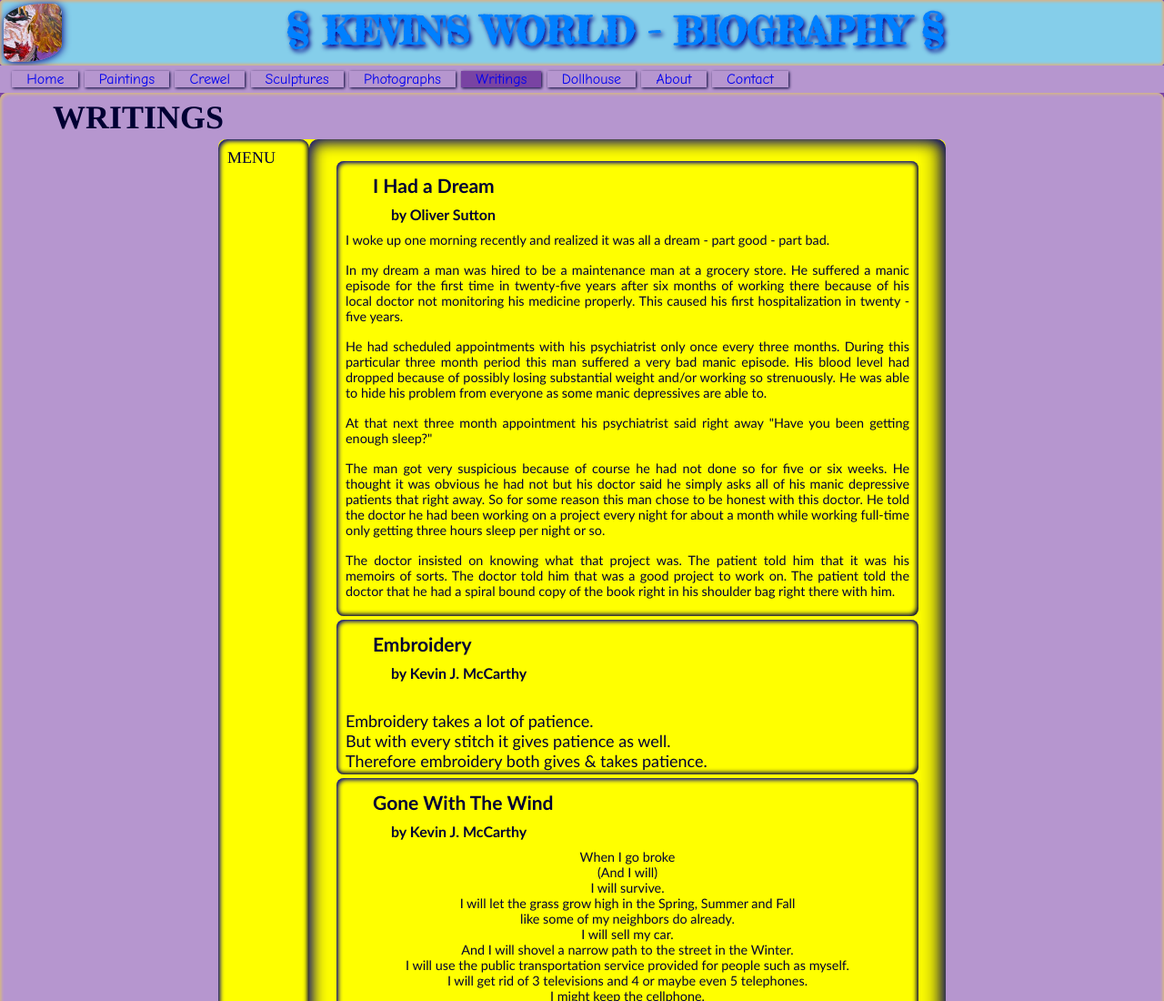
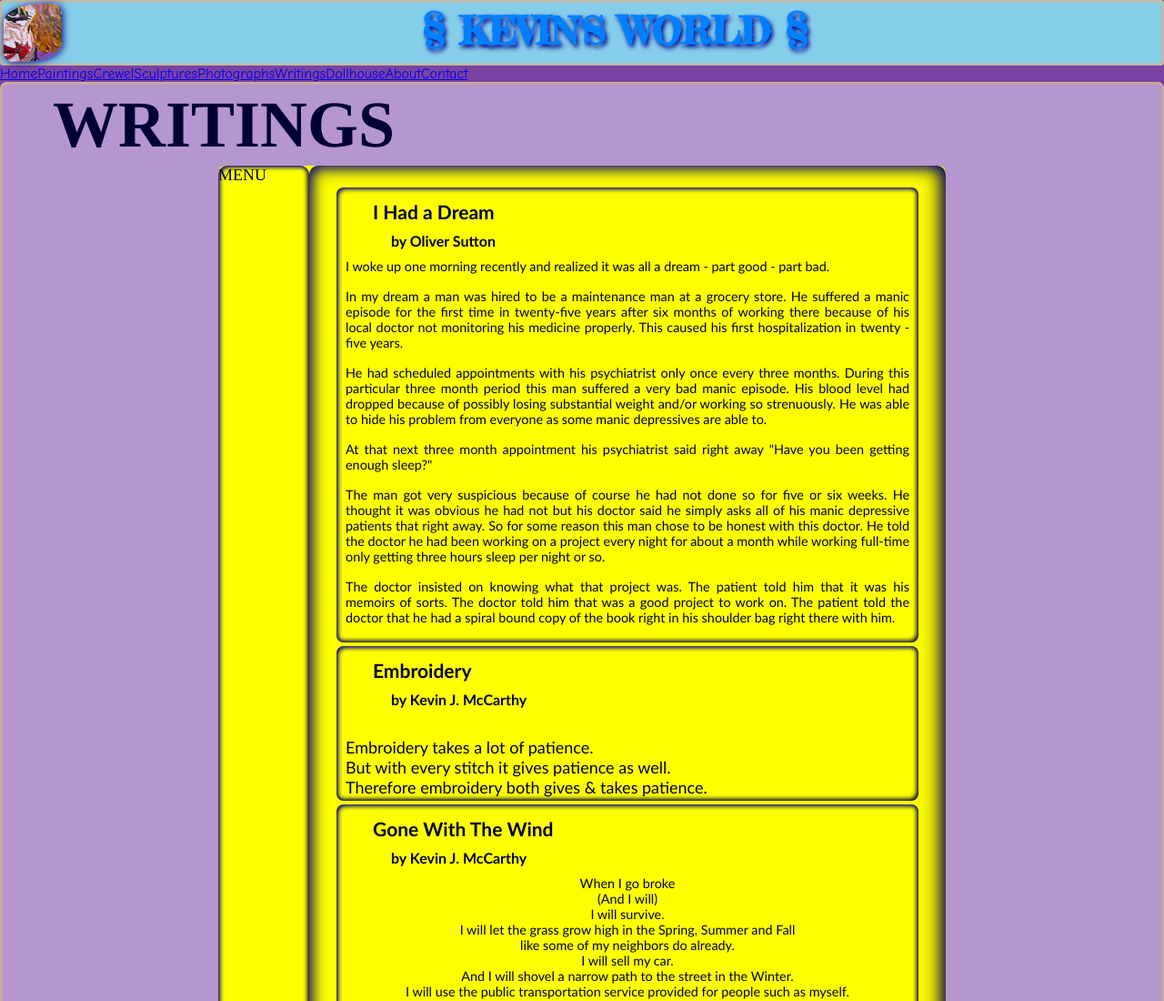
Before and after one commit to RayWallacePhotos/iamkevin, a plain HTML site: page writings.html in a window 1280 px wide. Shown: the top 1100 px of the page at 91% size. Drawn offline with Linux system fonts and the light colour scheme.

Commit message:
Major changes

```diff
--- a/writings.html
+++ b/writings.html
@@ -35,27 +35,28 @@
 
       <header>
         <img src="icons\heath_leder_joker-128x128.png" alt="">
-        <h1>§ Kevin's World - Biography §</h1>
+        <h1><span class="Rotate90">§</span> Kevin's World <span class="Rotate90">§</span> </h1>
       </header>
 
 
-      <nav class="MenuArea">
+      <nav>
         <!-- <a> entries here get replace by Javascript createMenus() -->
-
         <a href="index.html">Home</a>
         <a href="about.html">About</a>
       </nav>
 
 
       <main class="">
-
-        <div class="Title"> <!-- Filled by javascript --> </div>
+        <h1 class="Title"> <!-- Filled by javascript --> </h1>
 
         <section class="Narrow MenuOnLeft">
-          <menu class="BoxShadow">
-            MENU
-            <!-- Replaced with menu of writings by javascript -->
-          </menu>
+          <div class="BoxShadow">
+            <p>MENU</p>
+            <menu>
+              <!-- Replaced with menu of writings by javascript -->
+            </menu>
+          </div>
+
           <div class="Htmls HugeBoxShadow">
             <!-- Replaced with writings by javascript -->
           </div>
```
Also changed, not shown: about.html (+4 -3 lines), contact.html (+6 -4 lines), crewel.html (+4 -3 lines), dollhouse.html (+4 -2 lines), index.html (+5 -5 lines), paintings.html (+4 -2 lines), photographs.html (+4 -2 lines), sculptures.html (+4 -3 lines).
